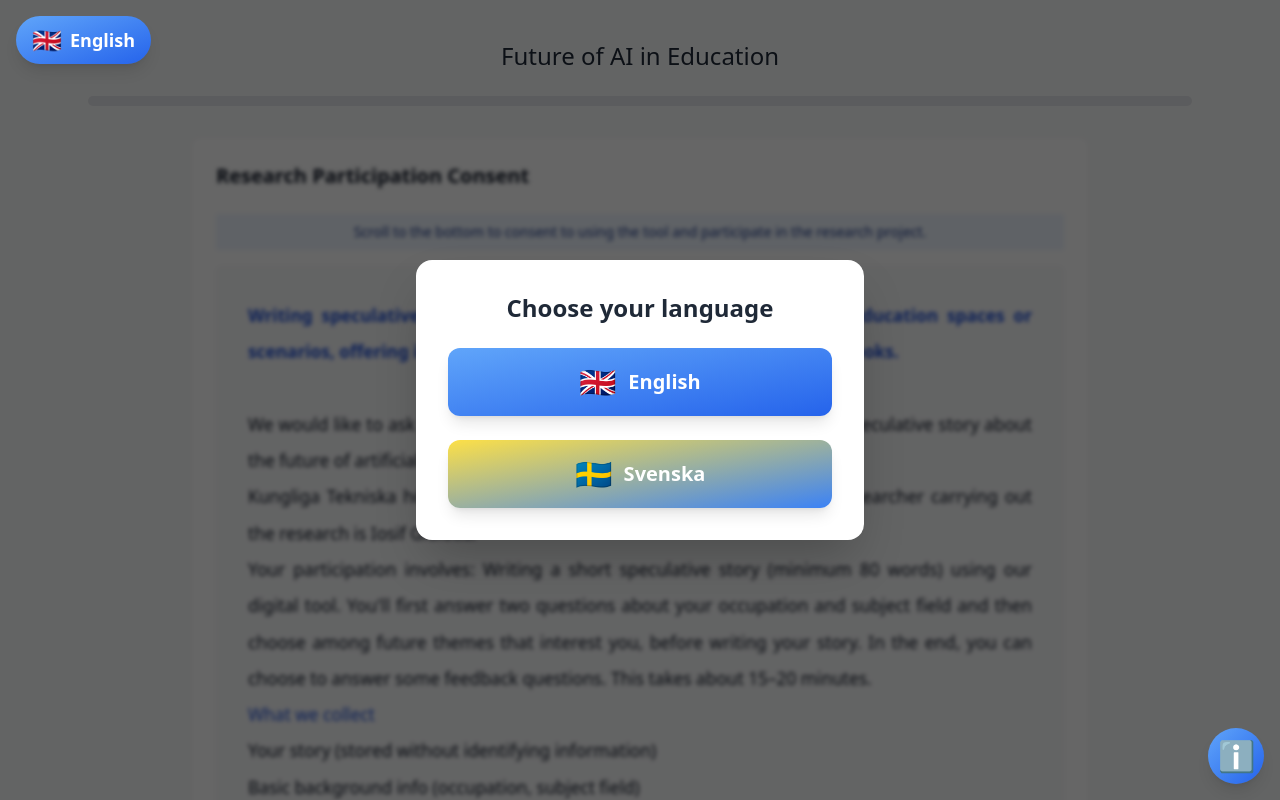
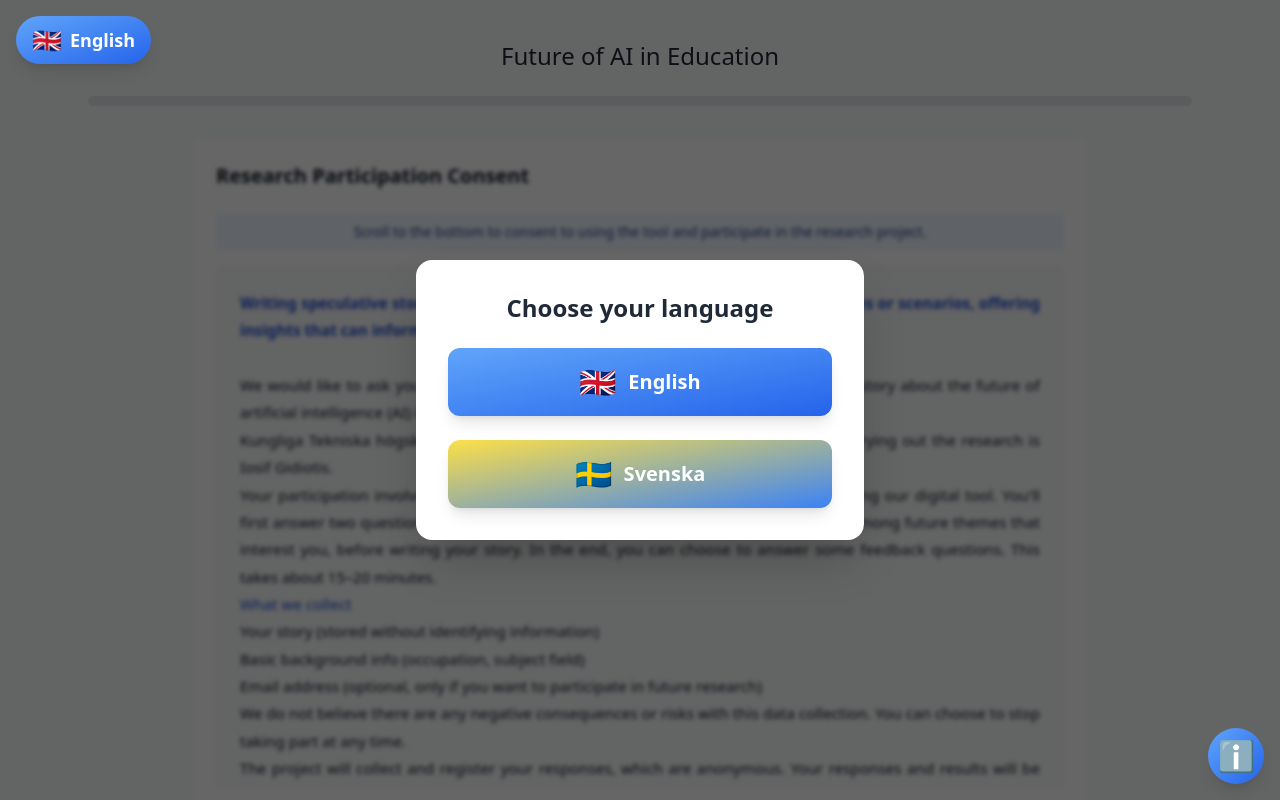
Before and after one commit to igidiotis/edspec, a React (Vite) app: page / in a window 1280 px wide. Shown: the top 800 px of the page. Built offline with nearby package versions, Linux system fonts and the light colour scheme; no server answers.

Commit message:
Refactor ConsentScreen component to improve layout and readability by adjusting padding, font size, and line height, while adding overflow handling for better content display.

```diff
--- a/src/pages/ConsentScreen.tsx
+++ b/src/pages/ConsentScreen.tsx
@@ -22,9 +22,11 @@ const ConsentScreen: React.FC = () => {
         </div>
       </div>
       <div className="mb-6">
-        <div className="bg-gray-50 p-8 rounded-md my-4 text-base text-justify prose prose-base prose-ul:pl-6 prose-li:marker:text-blue-500" style={{ fontSize: '1.08rem', lineHeight: '2.1', textAlign: 'justify' }}
-          dangerouslySetInnerHTML={{ __html: `${t('consent.intro')}<br/><br/>${t('consent.fullText')}` }}
-        />
+      <div
+  className="bg-gray-50 p-6 rounded-md my-4 overflow-y-auto max-h-[65vh] text-base text-justify prose prose-base prose-ul:pl-6 prose-li:marker:text-blue-500"
+  style={{ fontSize: '0.95rem', lineHeight: '1.8', textAlign: 'justify' }}
+  dangerouslySetInnerHTML={{ __html: `${t('consent.intro')}<br/><br/>${t('consent.fullText')}` }}
+/>
         <div className="flex items-start mt-6">
           <div className="flex items-center h-5">
             <input
```
